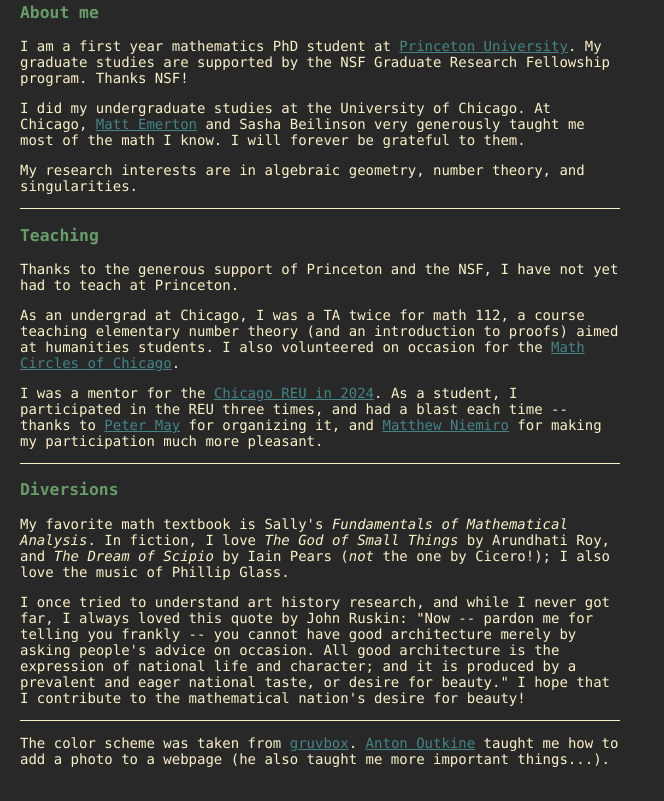
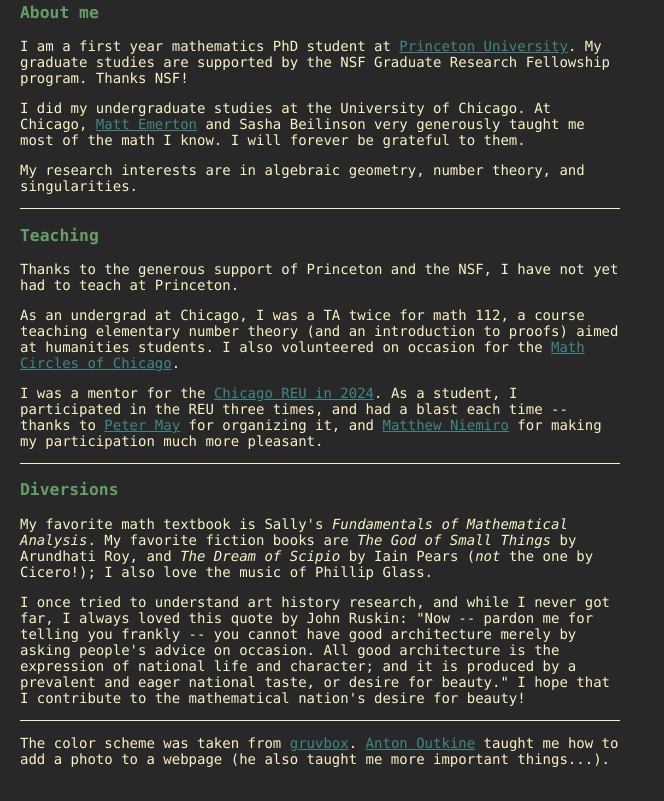
Before and after one commit to michael-thomas-barz/michael-thomas-barz.github.io, a plain HTML site: page index.html in a window 1280 px wide. Shown: the part 435-1236 px from the top of the page, without its empty margins (0-664 px from the left). Drawn offline with Linux system fonts and the light colour scheme.

Commit message:
Update index.html

```diff
--- a/index.html
+++ b/index.html
@@ -70,7 +70,7 @@
     <p>I was a mentor for the <a href="https://math.uchicago.edu/~may/REU2024/">Chicago REU in 2024</a>. As a student, I participated in the REU three times, and had a blast each time -- thanks to <a href="http://www.math.uchicago.edu/~may/">Peter May</a> for organizing it, and <a href="https://niemiro.dev">Matthew Niemiro</a> for making my participation much more pleasant.</p>
     <hr>
     <h3>Diversions</h3>
-    <p>My favorite math textbook is Sally's <i>Fundamentals of Mathematical Analysis</i>. In fiction, I love <i>The God of Small Things</i> by Arundhati Roy, and <i>The Dream of Scipio</i> by Iain Pears (<i>not</i> the one by Cicero!); I also love the music of Phillip Glass.</p>
+    <p>My favorite math textbook is Sally's <i>Fundamentals of Mathematical Analysis</i>. My favorite fiction books are <i>The God of Small Things</i> by Arundhati Roy, and <i>The Dream of Scipio</i> by Iain Pears (<i>not</i> the one by Cicero!); I also love the music of Phillip Glass.</p>
     <p>I once tried to understand art history research, and while I never got far, I always loved this quote by John Ruskin: "Now -- pardon me for telling you frankly -- you cannot have good architecture merely by asking people's advice on occasion. All good architecture is the expression of national life and character; and it is produced by a prevalent and eager national taste, or desire for beauty." I hope that I contribute to the mathematical nation's desire for beauty!</p>
     <hr>
     <p>The color scheme was taken from <a href="https://github.com/morhetz/gruvbox">gruvbox</a>. <a href="https://antonoutkine.com">Anton Outkine</a> taught me how to add a photo to a webpage (he also taught me more important things...).</p>
```
